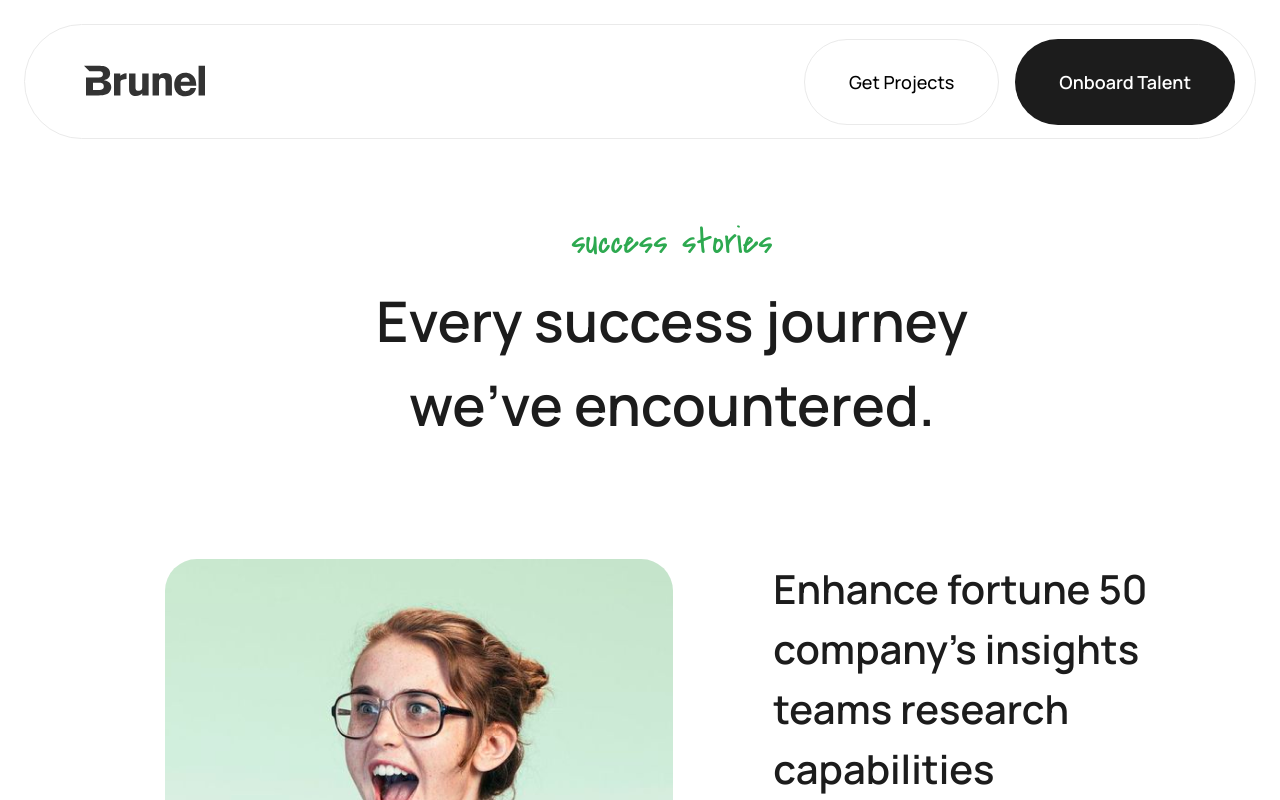
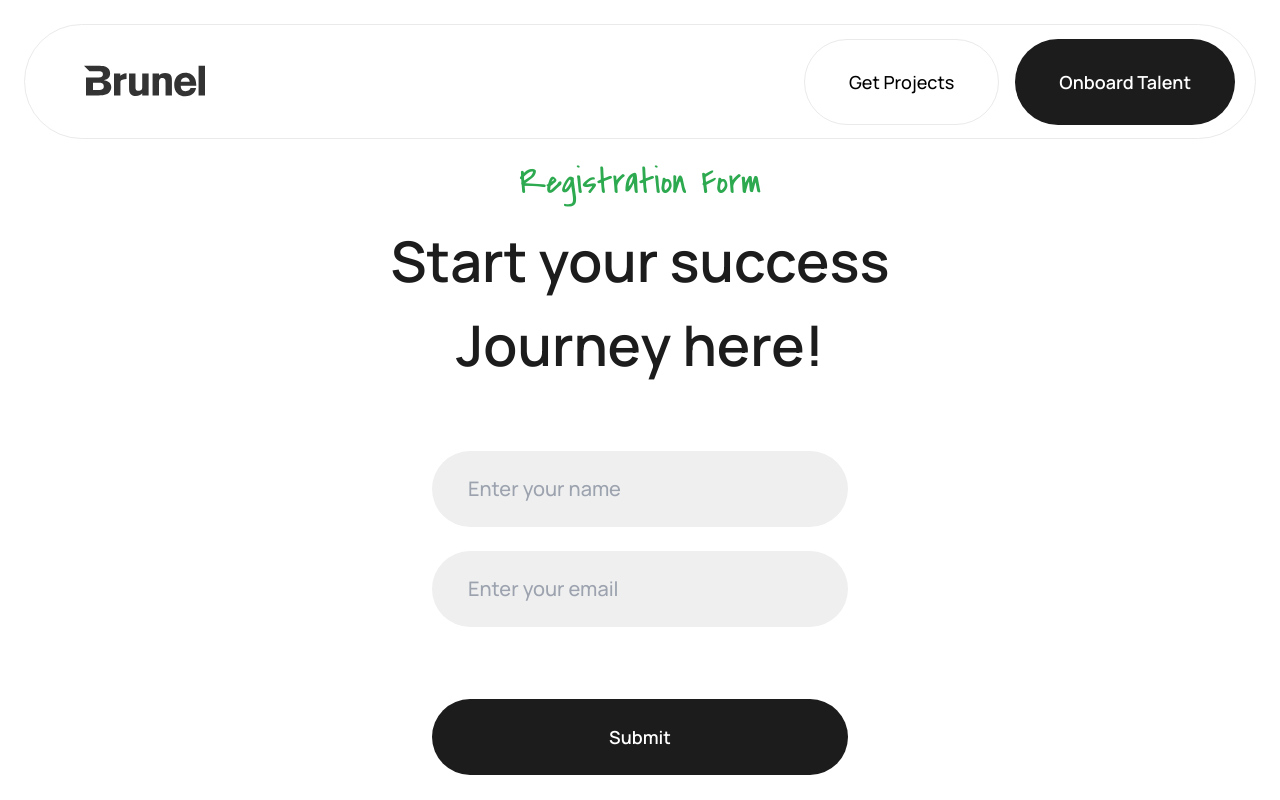
Before and after one commit to GautamRaj-12/thence-assignment, a React (Vite) app: page / in a window 1280 px wide. Shown: the top 800 px of the page. Built offline with nearby package versions, Linux system fonts and the light colour scheme.

Commit message:
Add Registration Page

```diff
--- a/src/App.jsx
+++ b/src/App.jsx
@@ -1,12 +1,14 @@
 import Navbar from "./components/Navbar/Navbar";
 import "./assets/fonts/Covered_By_Your_Grace/CoveredByYourGrace-Regular.ttf";
 import "./assets/fonts/Manrope/Manrope-VariableFont_wght.ttf";
-import Hero from "./components/Hero/Hero";
+// import Hero from "./components/Hero/Hero";
+import Registration from "./pages/Registration";
 const App = () => {
   return (
     <>
       <Navbar />
-      <Hero />
+      {/* <Hero /> */}
+      <Registration />
     </>
   );
 };
--- /dev/null
+++ b/src/pages/Registration.jsx
@@ -0,0 +1,40 @@
+const Registration = () => {
+  return (
+    <>
+      <section>
+        <div>
+          <h1 className="text-[#2DA950] font-[Grace] text-4xl text-center">
+            Registration Form
+          </h1>
+          <h2 className="font-semibold text-[3.5rem] w-[40rem] text-center mx-auto text-[#1C1C1C] mt-4">
+            Start your success Journey here!
+          </h2>
+
+          <form
+            action=""
+            className="flex justify-center items-center flex-col mt-16 gap-6"
+          >
+            <input
+              type="text"
+              placeholder="Enter your name"
+              className="bg-[#EFEFEF] py-6 px-9 rounded-full w-[26rem] text-xl font-medium outline-none"
+            />
+            <input
+              type="email"
+              placeholder="Enter your email"
+              className="bg-[#EFEFEF] py-6 px-9 rounded-full w-[26rem] text-xl font-medium outline-none"
+            />
+            <button
+              className="w-[26rem] bg-[#1C1C1C] py-6 text-white rounded-full font-semibold text-lg mt-12"
+              type="submit"
+            >
+              Submit
+            </button>
+          </form>
+        </div>
+      </section>
+    </>
+  );
+};
+
+export default Registration;
```
